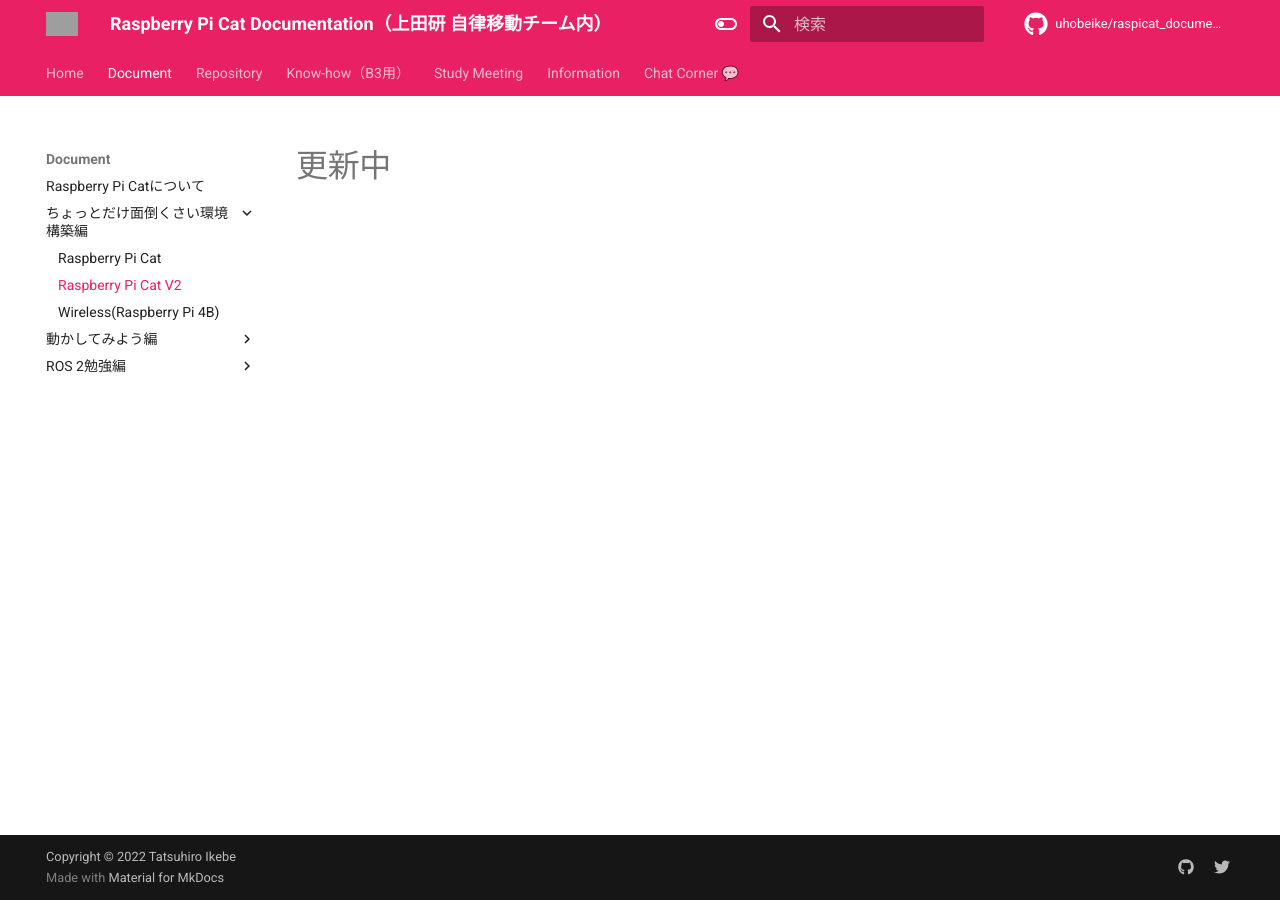
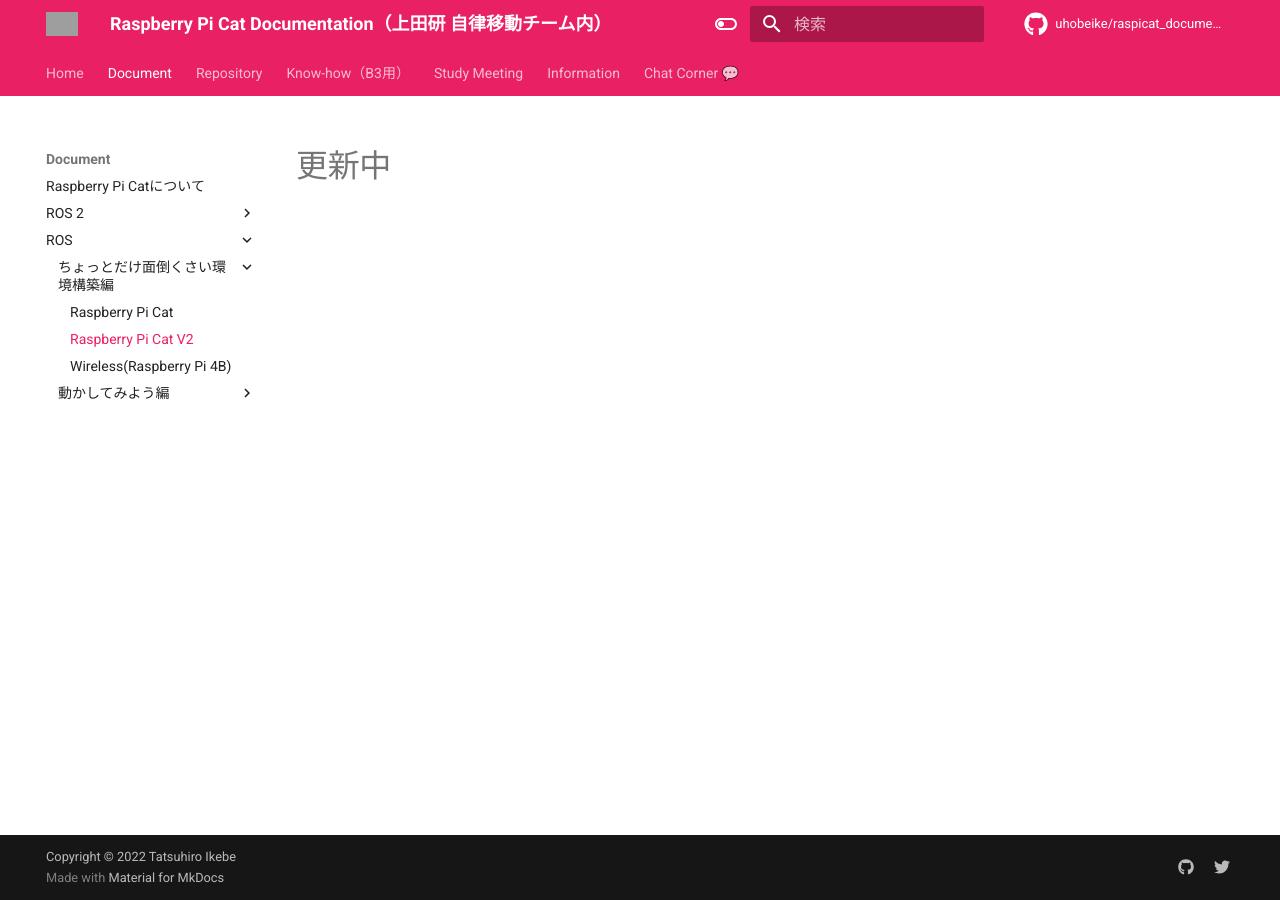
Before and after one commit to CIT-Autonomous-Robot-Lab/raspicat_documentation, an MkDocs documentation site: the page built from docs/document/ros/environment/Raspberry Pi Cat V2/environment.md, in a window 1280 px wide. Built offline with MkDocs 1.6.1 and Material for MkDocs 9.7.7, drawn with Linux system fonts in a browser that asks for light colours; comment, search, counter and statistics services are not loaded; grey boxes are pictures that could not be loaded.

Commit message:
Fix dir spilit ros ros2 (#52)

```diff
--- a/mkdocs.yml
+++ b/mkdocs.yml
@@ -82,35 +82,38 @@
   - このサイトについて: index.md
 - Document:
   - Raspberry Pi Catについて: document/raspicat_documentaion.md
-  - ちょっとだけ面倒くさい環境構築編:
-    - Raspberry Pi Cat: document/environment/Raspberry Pi Cat/environment.md
-    # - Raspberry Pi Cat（WSL2): document/environment/Raspberry Pi Cat_wsl2/environment.md
-    - Raspberry Pi Cat V2: document/environment/Raspberry Pi Cat V2/environment.md
-    - Wireless(Raspberry Pi 4B): document/environment/wireless/wireless_raspi4.md
 
-  - 動かしてみよう編:
-    - Mapping:
-      - Raspberry Pi Cat:
-        - Raspberry Pi 3B+ & PCでマッピング: document/lets_move/mapping/Raspberry Pi Cat/raspi3_pc_mapping.md
-        - PC(rosbag)でマッピング: document/lets_move/mapping/Raspberry Pi Cat/pc_rosbag_mapping.md
-      - Raspberry Pi Cat V2:
-        - Raspberry Pi 4Bのみでマッピング: document/lets_move/mapping/Raspberry Pi Cat V2/raspi4_only_mapping.md
+  - ROS 2:
+    - Raspberry Pi Cat Simulator: document/ros2/raspicat_simulator.md
+    - Raspberry Pi Cat: document/ros2/raspicat.md
 
-    - Navigation:
-      - Raspberry Pi Cat:
-        - Raspberry Pi 3B+ & PCでナビゲーション: document/lets_move/navigation/Raspberry Pi Cat/raspi3_pc_navigation.md
-        - Raspberry Pi 3B+のみでナビゲーション: document/lets_move/navigation/Raspberry Pi Cat/raspi3_only_navigation.md
-      - Raspberry Pi Cat V2:
-        - Raspberry Pi 4Bのみでナビゲーション: document/lets_move/navigation/Raspberry Pi Cat V2/raspi4_only_navigation.md
+  - ROS:
+    - ちょっとだけ面倒くさい環境構築編:
+      - Raspberry Pi Cat: document/ros/environment/Raspberry Pi Cat/environment.md
+      - Raspberry Pi Cat V2: document/ros/environment/Raspberry Pi Cat V2/environment.md
+      - Wireless(Raspberry Pi 4B): document/ros/environment/wireless/wireless_raspi4.md
 
-    - Waypoint Navigation:
-      - Raspberry Pi Cat:
-        - Raspberry Pi 3B+ & PCでナビゲーション: document/lets_move/waypoint_navigation/Raspberry Pi Cat/raspi3_pc_waypoint_navigation.md
-        - Raspberry Pi 3B+のみでナビゲーション: document/lets_move/waypoint_navigation/Raspberry Pi Cat/raspi3_only_waypoint_navigation.md
-      - Raspberry Pi Cat V2:
-        - Raspberry Pi 4Bのみでナビゲーション: document/lets_move/waypoint_navigation/Raspberry Pi Cat V2/raspi4_only_waypoint_navigation.md
-  - ROS 2勉強編:
-      - Raspberry Pi Cat Simulator（ROS 2）: document/ros2_study/raspicat_simulator.md
+    - 動かしてみよう編:
+      - Mapping:
+        - Raspberry Pi Cat:
+          - Raspberry Pi 3B+ & PCでマッピング: document/ros/lets_move/mapping/Raspberry Pi Cat/raspi3_pc_mapping.md
+          - PC(rosbag)でマッピング: document/ros/lets_move/mapping/Raspberry Pi Cat/pc_rosbag_mapping.md
+        - Raspberry Pi Cat V2:
+          - Raspberry Pi 4Bのみでマッピング: document/ros/lets_move/mapping/Raspberry Pi Cat V2/raspi4_only_mapping.md
+
+      - Navigation:
+        - Raspberry Pi Cat:
+          - Raspberry Pi 3B+ & PCでナビゲーション: document/ros/lets_move/navigation/Raspberry Pi Cat/raspi3_pc_navigation.md
+          - Raspberry Pi 3B+のみでナビゲーション: document/ros/lets_move/navigation/Raspberry Pi Cat/raspi3_only_navigation.md
+        - Raspberry Pi Cat V2:
+          - Raspberry Pi 4Bのみでナビゲーション: document/ros/lets_move/navigation/Raspberry Pi Cat V2/raspi4_only_navigation.md
+
+      - Waypoint Navigation:
+        - Raspberry Pi Cat:
+          - Raspberry Pi 3B+ & PCでナビゲーション: document/ros/lets_move/waypoint_navigation/Raspberry Pi Cat/raspi3_pc_waypoint_navigation.md
+          - Raspberry Pi 3B+のみでナビゲーション: document/ros/lets_move/waypoint_navigation/Raspberry Pi Cat/raspi3_only_waypoint_navigation.md
+        - Raspberry Pi Cat V2:
+          - Raspberry Pi 4Bのみでナビゲーション: document/ros/lets_move/waypoint_navigation/Raspberry Pi Cat V2/raspi4_only_waypoint_navigation.md
 
 - Repository:
   - Raspberry Pi Cat関連のリポジトリ: repository/repository.md
```
Also changed, not shown: docs/document/ros/environment/Raspberry Pi Cat V2/environment.md (renamed from docs/document/environment/Raspberry Pi Cat V2/environment.md), docs/document/ros/environment/Raspberry Pi Cat/environment.md (renamed from docs/document/environment/Raspberry Pi Cat/environment.md), docs/document/ros/environment/Raspberry Pi Cat_wsl2/environment.md (renamed from docs/document/environment/Raspberry Pi Cat_wsl2/environment.md), docs/document/ros/environment/wireless/wireless_raspi4.md (renamed from docs/document/environment/wireless/wireless_raspi4.md), docs/document/ros/lets_move/mapping/Raspberry Pi Cat V2/raspi4_only_mapping.md (renamed from docs/document/lets_move/mapping/Raspberry Pi Cat V2/raspi4_only_mapping.md), docs/document/ros/lets_move/mapping/Raspberry Pi Cat/pc_rosbag_mapping.md (renamed from docs/document/lets_move/mapping/Raspberry Pi Cat/pc_rosbag_mapping.md), docs/document/ros/lets_move/mapping/Raspberry Pi Cat/raspi3_pc_mapping.md (renamed from docs/document/lets_move/mapping/Raspberry Pi Cat/raspi3_pc_mapping.md), docs/document/ros/lets_move/navigation/Raspberry Pi Cat V2/raspi4_only_navigation.md (renamed from docs/document/lets_move/navigation/Raspberry Pi Cat V2/raspi4_only_navigation.md), docs/document/ros/lets_move/navigation/Raspberry Pi Cat/raspi3_only_navigation.md (renamed from docs/document/lets_move/navigation/Raspberry Pi Cat/raspi3_only_navigation.md), docs/document/ros/lets_move/navigation/Raspberry Pi Cat/raspi3_pc_navigation.md (renamed from docs/document/lets_move/navigation/Raspberry Pi Cat/raspi3_pc_navigation.md), docs/document/ros/lets_move/waypoint_navigation/Raspberry Pi Cat V2/raspi4_only_waypoint_navigation.md (renamed from docs/document/lets_move/waypoint_navigation/Raspberry Pi Cat V2/raspi4_only_waypoint_navigation.md), docs/document/ros/lets_move/waypoint_navigation/Raspberry Pi Cat/raspi3_only_waypoint_navigation.md (renamed from docs/document/lets_move/waypoint_navigation/Raspberry Pi Cat/raspi3_only_waypoint_navigation.md), docs/document/ros/lets_move/waypoint_navigation/Raspberry Pi Cat/raspi3_pc_waypoint_navigation.md (renamed from docs/document/lets_move/waypoint_navigation/Raspberry Pi Cat/raspi3_pc_waypoint_navigation.md), docs/document/ros2/raspicat.md (added), 1 more files.
